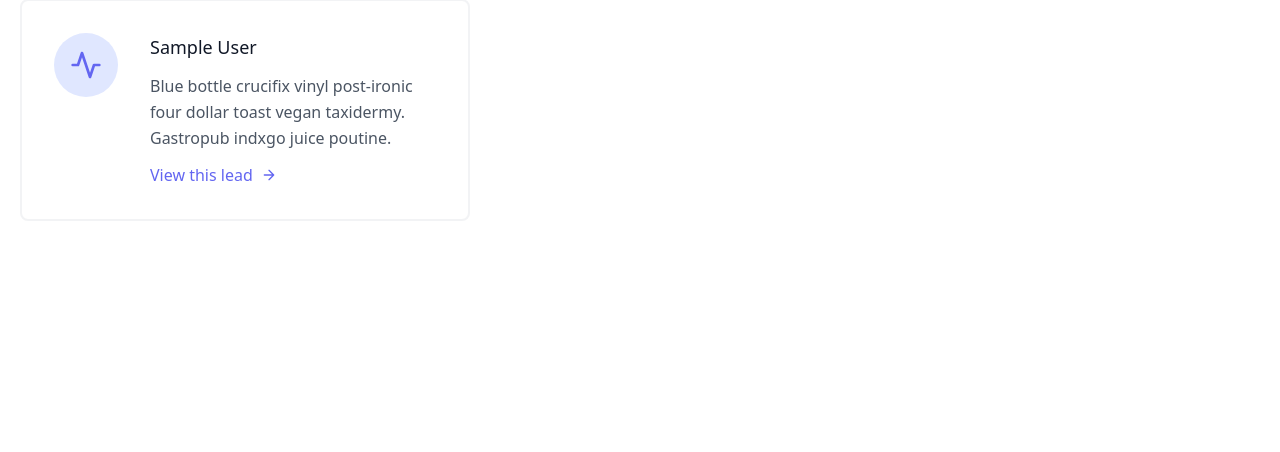
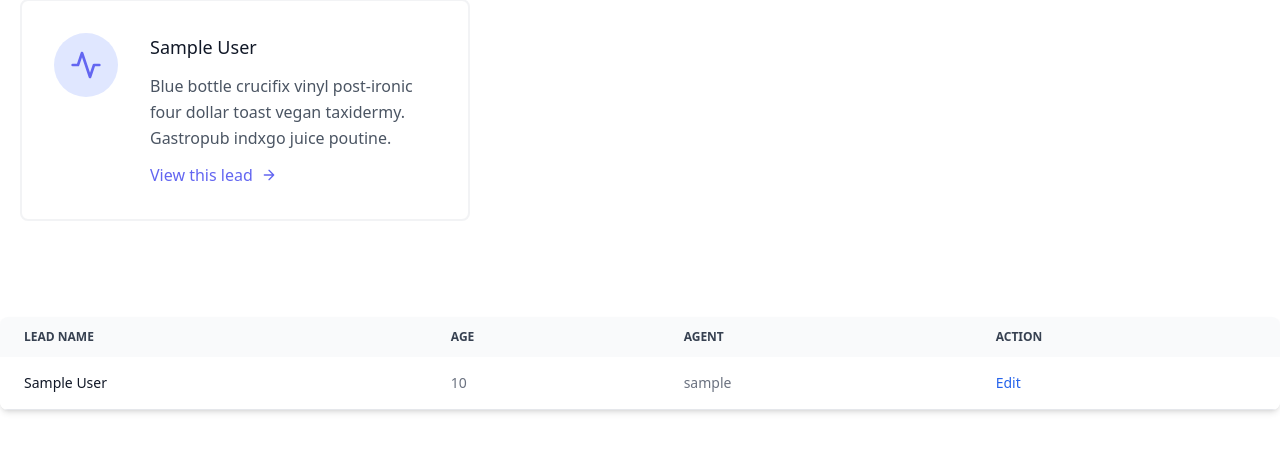
Before and after one commit to hyeladee/crm-project, a Django app: page /leads/ in a window 1280 px wide. Shown: the part 290-742 px from the top of the page. Run offline with Django 5.2, Linux system fonts and the light colour scheme; tables that the repository leaves empty hold one stand-in row (values such as "Sample post"); some libraries are stand-ins or nearby versions.

Commit message:
trying a tailwind table

```diff
--- a/leads/templates/leads/lead_list.html
+++ b/leads/templates/leads/lead_list.html
@@ -41,4 +41,48 @@
             </div>
         </div>
     </section>
+
+
+
+<div class="relative overflow-x-auto shadow-md sm:rounded-lg"   >
+    <table class="w-full text-sm text-left rtl:text-right text-gray-500 dark:text-gray-400">
+        <thead class="text-xs text-gray-700 uppercase bg-gray-50 dark:bg-gray-700 dark:text-gray-400">
+            <tr>
+                <th scope="col" class="px-6 py-3">
+                    Lead Name
+                </th>
+                <th scope="col" class="px-6 py-3">
+                    Age
+                </th>
+                <th scope="col" class="px-6 py-3">
+                    Agent
+                </th>
+                <th scope="col" class="px-6 py-3">
+                    Action
+                </th>
+            </tr>
+        </thead>
+        <tbody>
+            {% for lead in leads %}
+            <tr class="bg-white border-b dark:bg-gray-800 dark:border-gray-700">
+                <th scope="row" class="px-6 py-4 font-medium text-gray-900 whitespace-nowrap dark:text-white">
+                    {{ lead.first_name }} {{ lead.last_name }}
+                </th>
+                <td class="px-6 py-4">
+                    {{ lead.age }}
+                </td>
+                <td class="px-6 py-4">
+                    {{ lead.agent }}
+                </td>
+                <td class="px-6 py-4">
+                    <a href="{% url 'leads:lead-update' lead.pk %}" class="font-medium text-blue-600 dark:text-blue-500 hover:underline">Edit</a>
+                </td>
+            </tr>
+            {% endfor %}
+        </tbody>
+    </table>
+</div>
+
+
+
 {% endblock content %}
```
